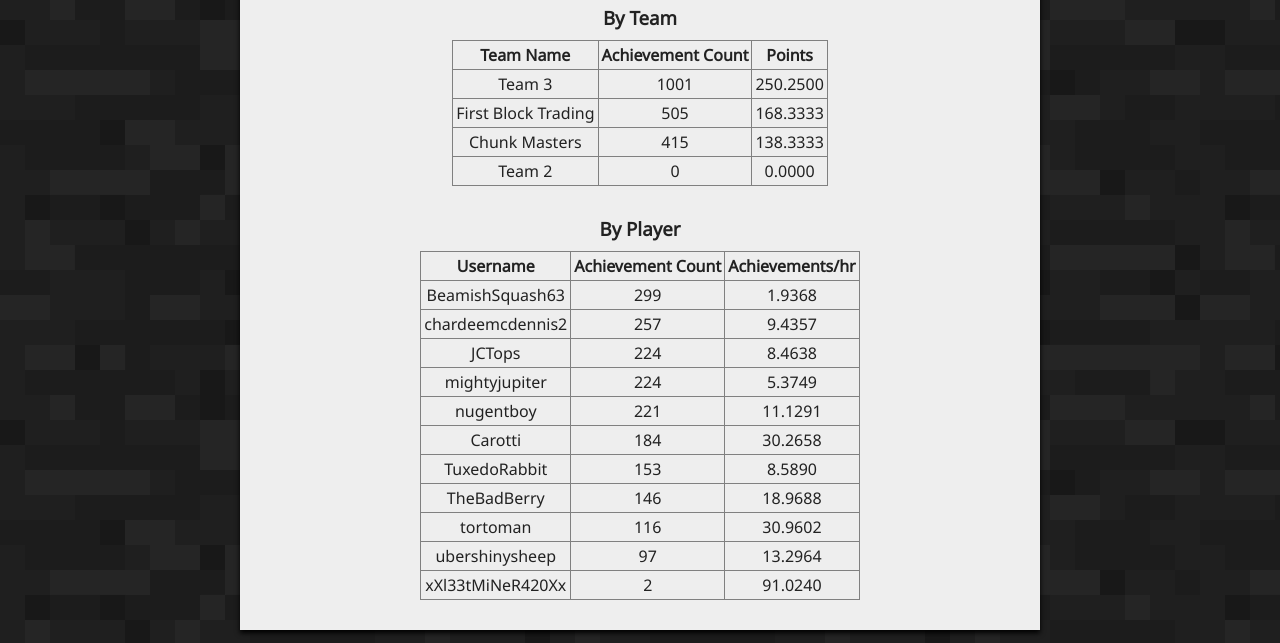
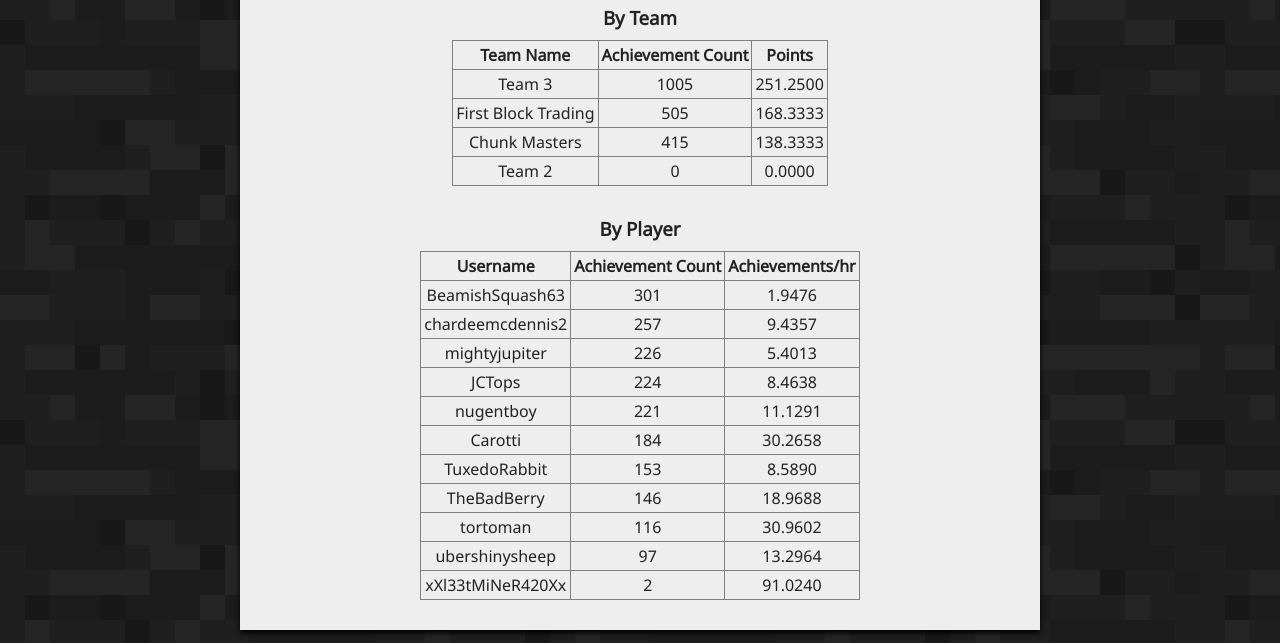
Before and after one commit to jumpcraft/jumpcraft.github.io, a plain HTML site: page index.html in a window 1280 px wide. Shown: the part 255-898 px from the top of the page. Drawn offline with Linux system fonts and the light colour scheme.

Commit message:
Autoupdate -> Thu Feb 18 19:00:30 GMT 2021

```diff
--- a/index.html
+++ b/index.html
@@ -24,7 +24,7 @@
         <section>
             <h3>By Team</h3>
             <!-- GROUP_TABLE -->
-<TABLE BORDER=1><TR><TH>Team Name</TH><TH>Achievement Count</TH><TH>Points</TH></TR><TR><TD>Team 3</TD><TD>1001</TD><TD>250.2500</TD></TR><TR><TD>First Block Trading</TD><TD>505</TD><TD>168.3333</TD></TR><TR><TD>Chunk Masters</TD><TD>415</TD><TD>138.3333</TD></TR><TR><TD>Team 2</TD><TD>0</TD><TD>0.0000</TD></TR></TABLE>
+<TABLE BORDER=1><TR><TH>Team Name</TH><TH>Achievement Count</TH><TH>Points</TH></TR><TR><TD>Team 3</TD><TD>1005</TD><TD>251.2500</TD></TR><TR><TD>First Block Trading</TD><TD>505</TD><TD>168.3333</TD></TR><TR><TD>Chunk Masters</TD><TD>415</TD><TD>138.3333</TD></TR><TR><TD>Team 2</TD><TD>0</TD><TD>0.0000</TD></TR></TABLE>
 
         </section>
 
@@ -32,7 +32,7 @@
         <section>
             <h3>By Player</h3>
             <!-- PLAYER_TABLE -->
-<TABLE BORDER=1><TR><TH>Username</TH><TH>Achievement Count</TH><TH>Achievements/hr</TH></TR><TR><TD>BeamishSquash63</TD><TD>299</TD><TD>1.9368</TD></TR><TR><TD>chardeemcdennis2</TD><TD>257</TD><TD>9.4357</TD></TR><TR><TD>JCTops</TD><TD>224</TD><TD>8.4638</TD></TR><TR><TD>mightyjupiter</TD><TD>224</TD><TD>5.3749</TD></TR><TR><TD>nugentboy</TD><TD>221</TD><TD>11.1291</TD></TR><TR><TD>Carotti</TD><TD>184</TD><TD>30.2658</TD></TR><TR><TD>TuxedoRabbit</TD><TD>153</TD><TD>8.5890</TD></TR><TR><TD>TheBadBerry</TD><TD>146</TD><TD>18.9688</TD></TR><TR><TD>tortoman</TD><TD>116</TD><TD>30.9602</TD></TR><TR><TD>ubershinysheep</TD><TD>97</TD><TD>13.2964</TD></TR><TR><TD>xXl33tMiNeR420Xx</TD><TD>2</TD><TD>91.0240</TD></TR></TABLE>
+<TABLE BORDER=1><TR><TH>Username</TH><TH>Achievement Count</TH><TH>Achievements/hr</TH></TR><TR><TD>BeamishSquash63</TD><TD>301</TD><TD>1.9476</TD></TR><TR><TD>chardeemcdennis2</TD><TD>257</TD><TD>9.4357</TD></TR><TR><TD>mightyjupiter</TD><TD>226</TD><TD>5.4013</TD></TR><TR><TD>JCTops</TD><TD>224</TD><TD>8.4638</TD></TR><TR><TD>nugentboy</TD><TD>221</TD><TD>11.1291</TD></TR><TR><TD>Carotti</TD><TD>184</TD><TD>30.2658</TD></TR><TR><TD>TuxedoRabbit</TD><TD>153</TD><TD>8.5890</TD></TR><TR><TD>TheBadBerry</TD><TD>146</TD><TD>18.9688</TD></TR><TR><TD>tortoman</TD><TD>116</TD><TD>30.9602</TD></TR><TR><TD>ubershinysheep</TD><TD>97</TD><TD>13.2964</TD></TR><TR><TD>xXl33tMiNeR420Xx</TD><TD>2</TD><TD>91.0240</TD></TR></TABLE>
 
         </section>
 
```
